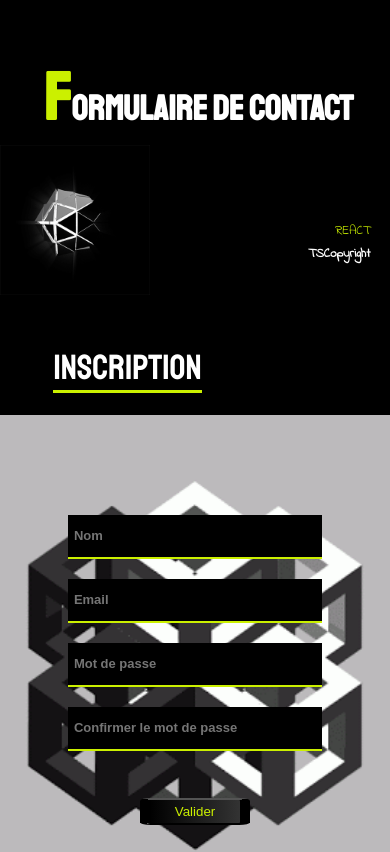
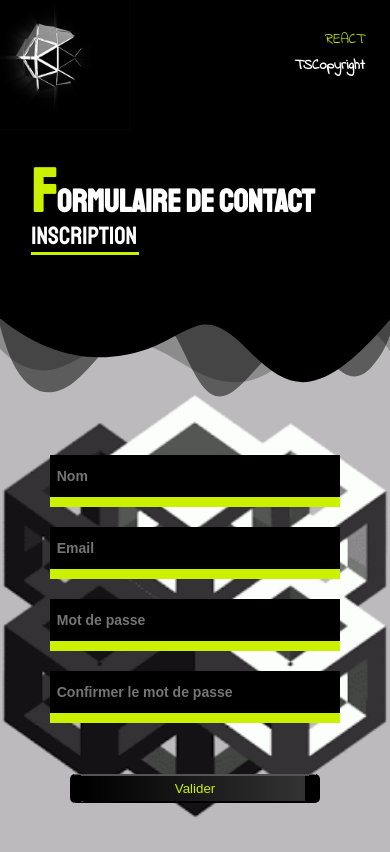
Before and after one commit to TSC223/SimpleForm, a React (Create React App) app: page / in a window 390 px wide. Shown: the top 852 px of the page. Built offline with nearby package versions, Linux system fonts and the light colour scheme.

Commit message:
mediaquery10

```diff
--- a/src/App.css
+++ b/src/App.css
@@ -1,8 +1,23 @@
+.custom-shape-divider-top-1629292462 {
+  display: none;
+}
+
+.custom-shape-divider-top-1629292462 svg {
+  display: none;
+}
+
+.custom-shape-divider-top-1629292462 .shape-fill {
+  display: none;
+}
+
+/* nuage html path */
+
 body {
   background: linear-gradient(166deg, black 33%, #212121, black);
   font-family: "Staatliches", cursive;
   background: url(./img/moon-36.gif) no-repeat;
   background-attachment: fixed;
+  background-position: center;
 }
 
 .section {
@@ -25,6 +40,7 @@
   font-size: 13px;
   text-align: center;
   color: white;
+  text-shadow: 1px 1px 1px black;
   margin-top: 3%;
   display: flex;
   flex-direction: column;
@@ -42,11 +58,6 @@
   text-align: center;
   display: block;
 }
-input:focus {
-  border: 0px solid black;
-  color: #cbf000;
-  background: #fafafa;
-}
 
 .SignaTure {
   color: white;
@@ -57,7 +68,7 @@
 
 .sectionFORM {
   display: flex;
-  margin-top: 5%;
+  margin-top: -5%;
   padding: 5%;
 }
 .form_base {
@@ -71,32 +82,34 @@
 .form_base input {
   font-family: "Otomanopee One", sans-serif;
   border: none;
-  border-bottom: 2px solid #cbf000;
+  border-bottom: 3px solid #cbf000;
   background: url(./img/transparentnoir80.png);
   padding-left: 2%;
   height: 3em;
   width: 90%;
-  font-size: 13px;
-  color: #cbf000;
+  font-size: 14px;
+  color: white;
+  font-weight: 900;
 }
 .button:hover {
-  background: #efefef;
+  background: #fafafa;
   border: 3px solid #cbf000;
   color: black;
   font-weight: bold;
   text-align: center;
+  border-left: 15px solid #333333;
+  border-right: 15px solid #333333;
 }
 .button {
-  margin: auto;
   font-family: "Otomanopee One", sans-serif;
   background: linear-gradient(90deg, black, #333333);
   color: #cbf000;
   padding: 1.5%;
   margin-top: 10%;
-  border-left: 10px solid black;
-  border-right: 10px solid black;
-  border-radius: 10%;
-  width: 40%;
+  border-left: 15px solid black;
+  border-right: 15px solid black;
+  border-radius: 5px;
+  width: 80%;
 }
 
 .footer {
@@ -184,6 +197,28 @@
 }
 
 @media (max-width: 480px) {
+  .custom-shape-divider-top-1629292462 {
+    display: block;
+    position: absolute;
+    top: -5px;
+    left: 0;
+    width: 100%;
+    overflow: hidden;
+    line-height: 0;
+  }
+
+  .custom-shape-divider-top-1629292462 svg {
+    position: relative;
+    display: block;
+    width: calc(100% + 1.3px);
+    height: 90px;
+  }
+
+  .custom-shape-divider-top-1629292462 .shape-fill {
+    fill: black;
+    display: block;
+  }
+
   body {
     background: black;
   }
@@ -194,6 +229,7 @@
   }
   .footer a {
     font-weight: bold;
+    color: #575757;
   }
   .footer span {
     font-size: 14px;
@@ -208,52 +244,62 @@
   }
   .zoneLOGO {
     position: relative;
-    width: 15%;
-    top: 145px;
+    width: 12.5%;
+    top: -20px;
+    left: -5%;
     display: block;
   }
   .SignaTure {
     text-align: right;
-    margin-top: -60%;
-    font-size: 80%;
+    margin-top: 0%;
+    position: absolute;
+    right: 1.5%;
+    top: 0;
+    font-size: 90%;
     line-height: 0.8;
   }
   .sectionFORM {
+    background: url(./img/93dad0841430987dcf9f98dddd646064.gif) no-repeat;
+    background-size: cover;
+    background-position: center;
     padding: 0%;
+    margin: 0;
+    width: 100%;
+    position: relative;
   }
   .form_base {
     color: white;
-    margin-top: 30%;
-    margin-bottom: 0;
     width: 100%;
-    padding-bottom: 15%;
-    padding: 15%;
-    background: url(./img/93dad0841430987dcf9f98dddd646064.gif) no-repeat;
+    margin-top: 13%;
+    padding: 10%;
+    align-items: center;
+    /* background: url(./img/transparentnoir80.png) no-repeat;
     background-size: cover;
-    background-position: center;
+    background-position: center; */
   }
   .form_base input {
     color: white;
     font-weight: bold;
+    border-bottom: 10px solid #cbf000;
     background: black;
+    margin-top: 0px;
     height: 40px;
   }
   .title {
-    margin-left: -25%;
+    display: block;
+    margin: 35% 0% 10% 0%;
   }
   .title h1 {
-    margin-top: 10%;
-    text-align: center;
-    font-size: 35px;
-    margin-bottom: 30%;
+    font-size: 32px;
+    margin-bottom: -10%;
     color: white;
-    left: 8%;
+    text-align: left;
   }
   .title p {
     color: white;
-    font-size: 35px;
-    margin-top: 15%;
-    margin-left: -15%;
+    font-size: 25px;
+    width: 30%;
+    text-align: left;
     border-bottom: 3px solid #cbf000;
   }
 
--- a/src/components/Form.js
+++ b/src/components/Form.js
@@ -40,7 +40,13 @@
              </section>
         <section className="sectionFORM">
 
-
+<div className="custom-shape-divider-top-1629292462">
+    <svg data-name="Layer 1" xmlns="http://www.w3.org/2000/svg" viewBox="0 0 1200 120" preserveAspectRatio="none">
+        <path d="M0,0V46.29c47.79,22.2,103.59,32.17,158,28,70.36-5.37,136.33-33.31,206.8-37.5C438.64,32.43,512.34,53.67,583,72.05c69.27,18,138.3,24.88,209.4,13.08,36.15-6,69.85-17.84,104.45-29.34C989.49,25,1113-14.29,1200,52.47V0Z" opacity=".25" className="shape-fill"></path>
+        <path d="M0,0V15.81C13,36.92,27.64,56.86,47.69,72.05,99.41,111.27,165,111,224.58,91.58c31.15-10.15,60.09-26.07,89.67-39.8,40.92-19,84.73-46,130.83-49.67,36.26-2.85,70.9,9.42,98.6,31.56,31.77,25.39,62.32,62,103.63,73,40.44,10.79,81.35-6.69,119.13-24.28s75.16-39,116.92-43.05c59.73-5.85,113.28,22.88,168.9,38.84,30.2,8.66,59,6.17,87.09-7.5,22.43-10.89,48-26.93,60.65-49.24V0Z" opacity=".5" class="shape-fill"></path>
+        <path d="M0,0V5.63C149.93,59,314.09,71.32,475.83,42.57c43-7.64,84.23-20.12,127.61-26.46,59-8.63,112.48,12.24,165.56,35.4C827.93,77.22,886,95.24,951.2,90c86.53-7,172.46-45.71,248.8-84.81V0Z" className="shape-fill"></path>
+    </svg>
+</div>
 
 
 
@@ -57,6 +63,7 @@
 
           }
       }}>
+
             <input type="text"
             style={{marginTop:"15%"}}
             value={name}
```
